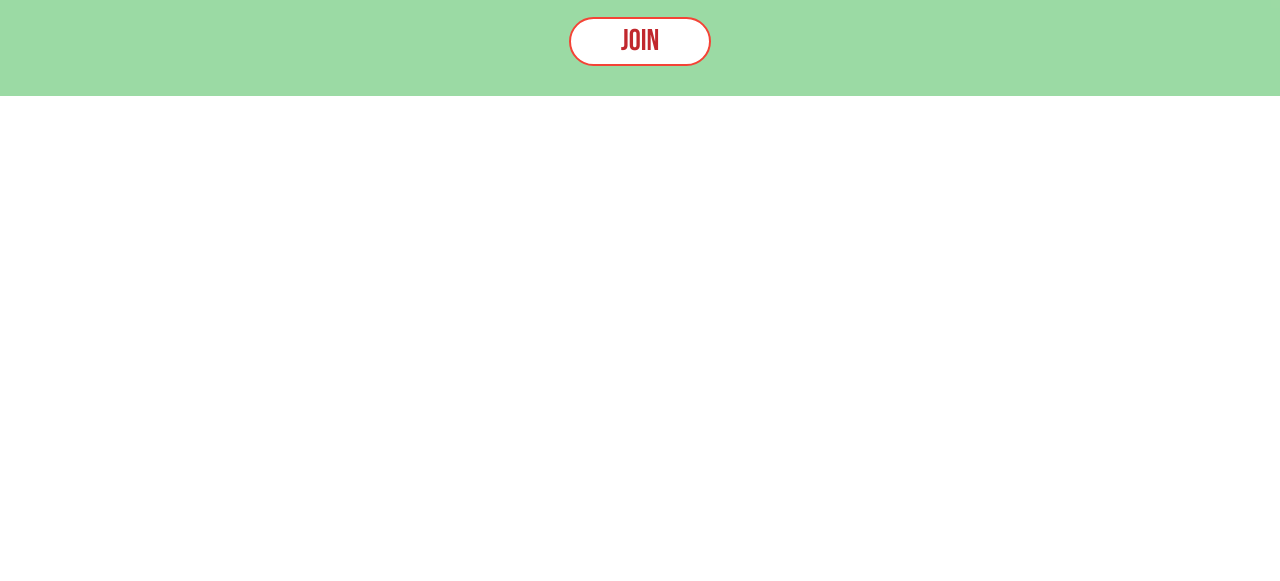
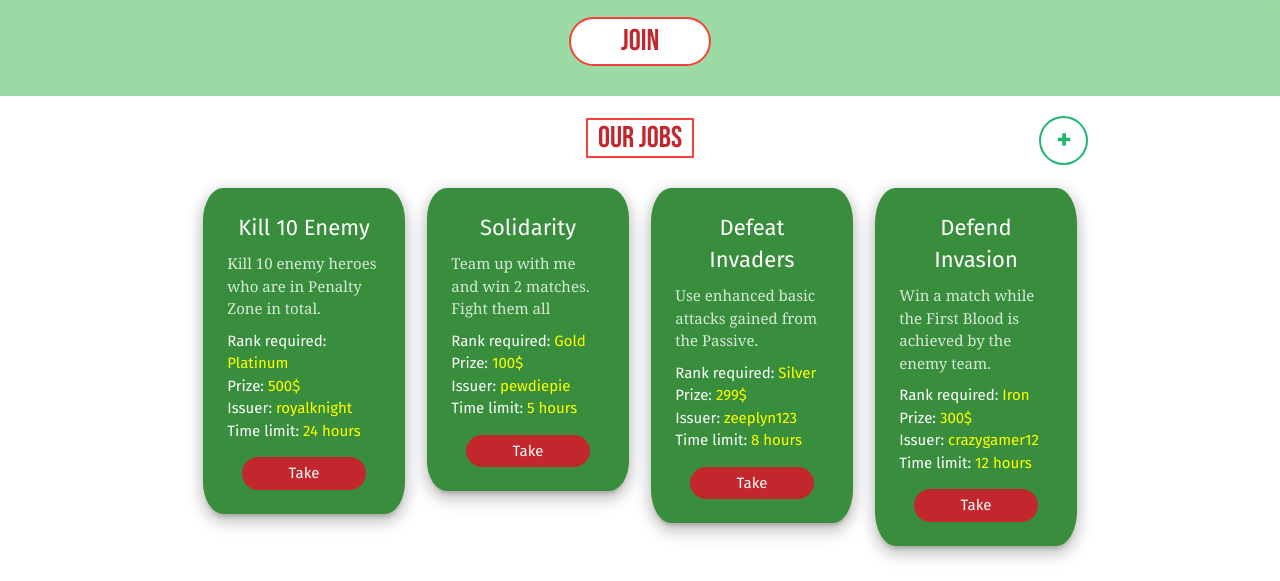
Before and after one commit to lazuardyk/guild, a plain HTML site: page index.html in a window 1280 px wide. Shown: the part 247-828 px from the top of the page. Before the commit the page ends 800 px from the top, so only its background shows below. Drawn offline with Linux system fonts and the light colour scheme.

Commit message:
add card

```diff
--- a/css/index.css
+++ b/css/index.css
@@ -20,7 +20,7 @@
     vertical-align: middle;
 }
 
-.button {
+.button-join {
   border: 2px solid #C1272D;
   background-color: white;
   color: #C1272D;
@@ -33,7 +33,7 @@
   margin-bottom: 30px;
 }
 
-.button:focus{
+.button-join:focus{
     background-color: white !important;
 }
 
@@ -59,3 +59,54 @@
 .transparent {
     box-shadow:none !important;
 }
+
+#our-jobs {
+    border: 2px solid #C1272D;
+    background-color: white;
+    color: #C1272D;
+    padding: 0px 10px;
+    font-size: 30px;
+    font-family: 'Bebas Neue';
+    border-color: #f44336;
+    margin-bottom: 30px;
+}
+
+.wrap {
+  display: flex;
+}
+
+.wrap1 {
+
+}
+
+.wrap2 {
+    margin-left: auto;
+}
+
+#tombol-tambah {
+    border: 2px solid #22B573;
+    background-color: white;
+    color: #22B573;
+    padding: 0px 15px;
+    border-color: #22B573;
+    font-family: 'Fira Sans';
+    border-radius: 50%;
+    font-size: 30px;
+    font-weight: bold;
+    cursor: pointer;
+}
+
+.card {
+    border-radius: 10% !important;
+}
+
+.button-take {
+  background-color:#C1272D;
+  color: white;
+  padding: 5px 30px;
+  font-size: 15px;
+  font-family: 'Fira Sans';
+  cursor: pointer;
+  border-radius: 50px;
+  text-align: center;
+}
--- a/index.html
+++ b/index.html
@@ -14,7 +14,7 @@
     <div class="bg-atas">
         <nav class="transparent">
         <div class="nav-wrapper">
-            <a href="/guild" class="brand-logo"><img src="images/logo.png" alt="Logo" width="70"><span>Laz Guild</span></a>
+            <a href="#" class="brand-logo"><img src="images/logo.png" alt="Logo" width="70"><span>Laz Guild</span></a>
             <ul id="nav-mobile" class="right hide-on-med-and-down">
             <li><a href="#" class="text-nav">Home</a></li>
             <li><a href="#" class="text-nav">Jobs</a></li>
@@ -31,11 +31,81 @@
                         <p class="font-fira" style="font-size: 20px; margin-top:-20px">Collaboration makes us win</p>
                     </div>
                     <p class="font-fira" style="margin-top: 0px; font-size: 20px;"><i class="material-icons vertical-align">location_on</i> Daksinapati St. 123, NY 21389, United States</p>
-                    <button class="button">Join</button>
+                    <button class="button-join">Join</button>
                 </div>
             </div>
         </div>
     </div>
+    <div class="container">
+      <div class="row">
+        <!-- <div class="col s12">
+            <div class="wrap">
+              <div class="wrap1"><span id="our-jobs">Our Jobs</span></div>
+              <div class="wrap2"><span id="tombol-tambah">+</span></div>
+            </div>
+        </div> -->
+        <div class="col s12 center-align" style="position:relative;">
+            <span id="our-jobs">Our Jobs</span>
+            <span id="tombol-tambah" style="position: absolute; right: 0;">+</span>
+        </div>
+      </div>
+      <div class="row">
+        <div class="col s3">
+          <div class="card green darken-2 z-depth-3">
+            <div class="card-content white-text font-fira">
+              <span class="card-title center-align" style="font-size: 22px;">Kill 10 Enemy</span>
+              <p style="font-family: Georgia; opacity: 80%;">Kill 10 enemy heroes who are in Penalty Zone in total.</p>
+              <p style="margin-top: 10px;">Rank required: <span style="color: yellow;">Platinum</span></p>
+              <p>Prize: <span style="color: yellow;">500$</span></p>
+              <p>Issuer: <span style="color: yellow;">royalknight</span></p>
+              <p>Time limit: <span style="color: yellow;">24 hours</span></p>
+              <span class="button-take" style="display: block; margin: 0px 15px; margin-top: 15px;">Take</span>
+            </div>
+          </div>
+        </div>
+        <div class="col s3">
+          <div class="card green darken-2 z-depth-3">
+            <div class="card-content white-text font-fira">
+              <span class="card-title center-align" style="font-size: 22px;">Solidarity</span>
+              <p style="font-family: Georgia; opacity: 80%;">Team up with me and win 2 matches. Fight them all</p>
+              <p style="margin-top: 10px;">Rank required: <span style="color: yellow;">Gold</span></p>
+              <p>Prize: <span style="color: yellow;">100$</span></p>
+              <p>Issuer: <span style="color: yellow;">pewdiepie</span></p>
+              <p>Time limit: <span style="color: yellow;">5 hours</span></p>
+              <span class="button-take" style="display: block; margin: 0px 15px; margin-top: 15px;">Take</span>
+            </div>
+          </div>
+        </div>
+        <div class="col s3">
+          <div class="card green darken-2 z-depth-3">
+            <div class="card-content white-text font-fira">
+              <span class="card-title center-align" style="font-size: 22px;">Defeat Invaders</span>
+              <p style="font-family: Georgia; opacity: 80%;">Use enhanced basic attacks gained from the Passive.</p>
+              <p style="margin-top: 10px;">Rank required: <span style="color: yellow;">Silver</span></p>
+              <p>Prize: <span style="color: yellow;">299$</span></p>
+              <p>Issuer: <span style="color: yellow;">zeeplyn123</span></p>
+              <p>Time limit: <span style="color: yellow;">8 hours</span></p>
+              <span class="button-take" style="display: block; margin: 0px 15px; margin-top: 15px;">Take</span>
+            </div>
+          </div>
+        </div>
+        <div class="col s3">
+          <div class="card green darken-2 z-depth-3">
+            <div class="card-content white-text font-fira">
+              <span class="card-title center-align" style="font-size: 22px;">Defend Invasion</span>
+              <p style="font-family: Georgia; opacity: 80%;">Win a match while the First Blood is achieved by the enemy team.</p>
+              <p style="margin-top: 10px;">Rank required: <span style="color: yellow;">Iron</span></p>
+              <p>Prize: <span style="color: yellow;">300$</span></p>
+              <p>Issuer: <span style="color: yellow;">crazygamer12</span></p>
+              <p>Time limit: <span style="color: yellow;">12 hours</span></p>
+              <span class="button-take" style="display: block; margin: 0px 15px; margin-top: 15px;">Take</span>
+            </div>
+          </div>
+        </div>
+      </div>
+    </div>
+
+
 
     <!--JavaScript at end of body for optimized loading-->
     <script type="text/javascript" src="js/materialize.min.js"></script>
```
